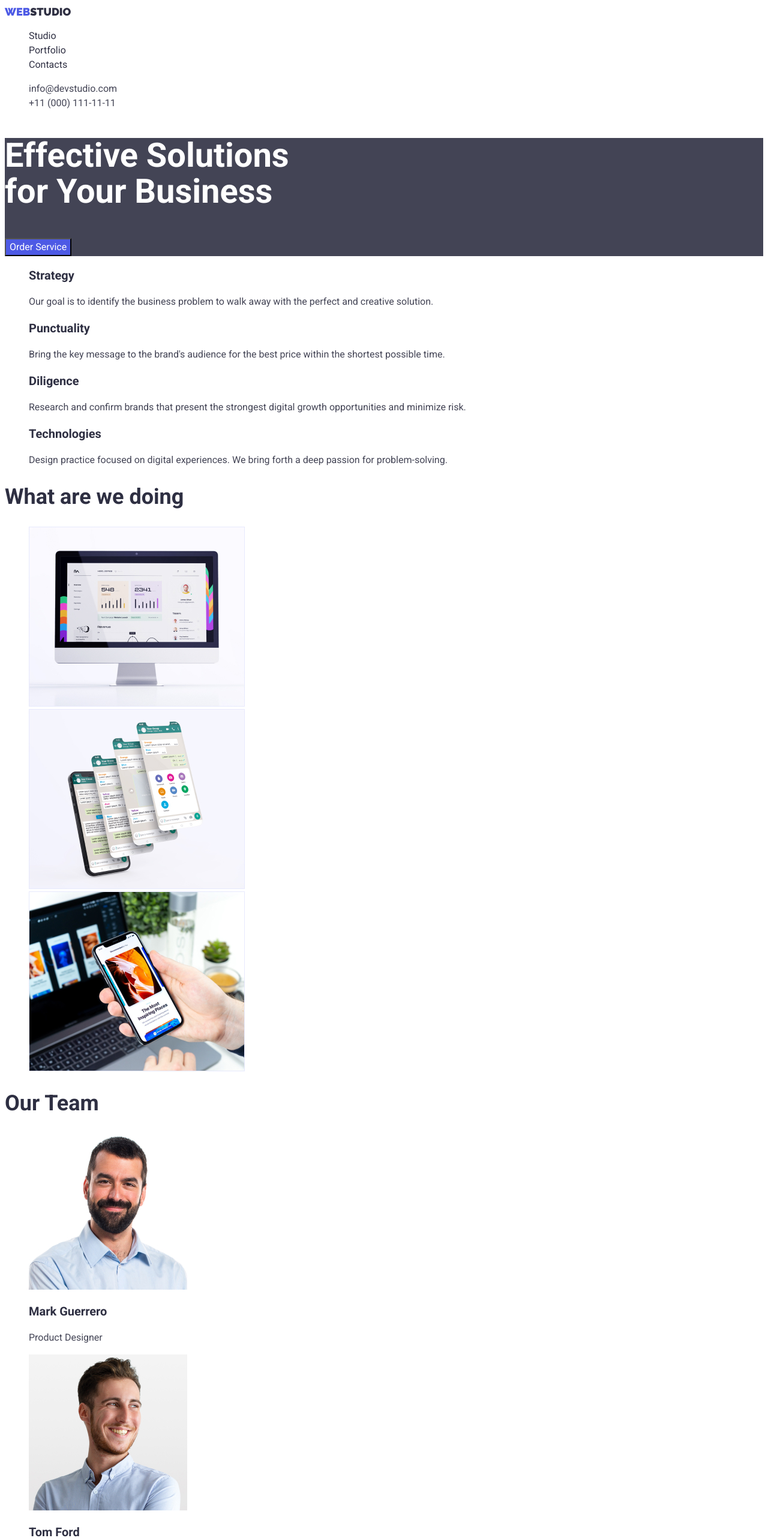
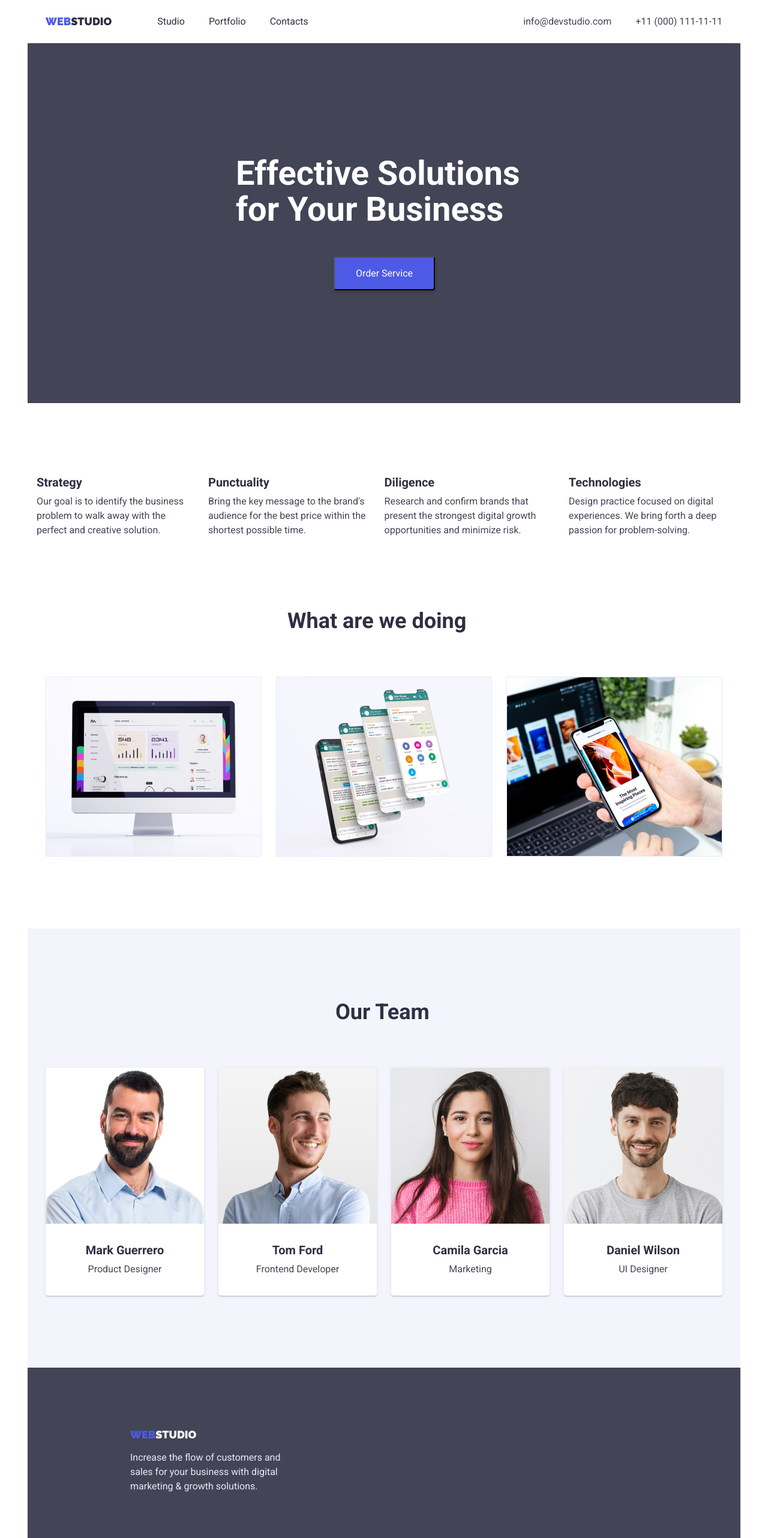
Before and after one commit to sergijgul/goit-markup-hw-03, a plain HTML site: page index.html in a window 1280 px wide. Shown: the top 2564 px of the page at 60% size. Drawn offline with Linux system fonts and the light colour scheme.

Commit message:
final-code

```diff
--- a/css/style.css
+++ b/css/style.css
@@ -11,14 +11,57 @@
 --title-btn-active-hover:#404BBF;
 --footer-text:#E7E9FC;
 }
+
+
 body{
 font-family: 'Roboto', sans-serif;
 color: var(--main-text-color);
 background-color: var(--main-bg-color);
+padding: 0;
+margin: 0;
 }
+
 ul{
 list-style: none;
+margin: 0;
+padding: 0;
 }
+
+h1,h2,h3,h4,h5,h6,p {
+margin: 0;
+}
+img{
+display: block;
+max-width: 100%;
+height: auto;
+}
+.container {
+max-width: 1158px;
+padding: 0 15px;
+margin: 0 auto;
+}
+.auth-nav{
+display: flex;
+gap: 40px;
+}
+
+.header-container{
+display: flex;
+align-items: center;
+box-sizing: border-box;
+height: 72px;
+left: 0px;
+top: 0px;
+background: var(--main-bg-color);
+border-bottom: 1px solid var(--footer-text);
+}
+
+.header-navigation{
+display: flex;
+align-items: center;
+margin-right: auto;
+}
+
 
 .logo{
 font-family: 'Raleway', sans-serif;
@@ -28,6 +71,7 @@ font-weight: 800px;
 font-size: 18px;
 line-height: 1.33;
 color: var(--main-text-color);
+margin-right: 76px;
 }
 .span-logo{
 font-family: 'Raleway', sans-serif;
@@ -37,6 +81,18 @@ font-weight: 800px;
 font-size: 18px;
 line-height: 1.33;
 color:var(--btn-text-color);
+}
+.site-nav{
+display: flex;
+}
+.site-nav .link{
+display: block;
+padding-top: 21px;
+padding-bottom: 21px;
+}
+
+.site-nav .items + .items {
+margin-left: 40px;
 }
 
 .studio{
@@ -77,6 +133,10 @@ font-style: normal;
 font-size: 16px;
 line-height: 1.5;
 color: var(--second-text-color);
+display: block;
+padding-top: 21px;
+padding-bottom: 21px;
+
 }
 .mail:hover,
 .mail:focus{
@@ -87,26 +147,49 @@ font-style: normal;
 font-size: 16px;
 line-height: 1.5;
 color: var(--second-text-color);
+display: block;
+padding-top: 21px;
+padding-bottom: 21px;
 }
 .phone:hover,
 .phone:focus{
 color: var(--btn-text-color);
 }
+.hero-section{
+height: 600px;
+background-color: var(--second-text-color);
+}
+
 .hero{
-background-color: var(--second-text-color);}
+
+}
 
 .title{
 font-size: 56px;
 line-height: 1.07;
 color:var(--title-text-color);
+max-width: 494px;
+padding-top: 188px;
+padding-left: 332px;
+padding-right: 332px;
 }
+
 .title-button{
+position: absolute;
 background-color:var(--btn-text-color);
 font-family: 'Roboto', sans-serif;
 font-style: normal;
 font-size: 16px;
 line-height: 1.5;
 color:var(--title-text-color);
+min-width: 169px;
+height: 56px;
+box-shadow: 0px 4px 4px rgba(0, 0, 0, 0.15);
+border-radius: 4px;
+padding: 0px;
+margin-top: 48px;
+margin-left: 495px;
+margin-right: 495px;
 }
 .title-button:hover,
 .title-button:focus{
@@ -114,13 +197,29 @@ cursor: pointer;
 background-color:var(--title-btn-active-hover);
 color: var(--title-text-color)
 }
-.none{
-display: none;
+.visually-hidden {
+    position: absolute;
+    width: 1px;
+    height: 1px;
+    margin: -1px;
+    border: 0;
+    padding: 0;
+    white-space: nowrap;
+    clip-path: inset(100%);
+    clip: rect(0 0 0 0);
+    overflow: hidden;
+}
+.list{
+display: flex;
+gap: 24px;
+padding-bottom: 120px;
+padding-top: 120px;
 }
 .post-title{
 font-size: 20px;
 line-height: 1.2;
 color:var(--main-text-color);
+padding-bottom: 8px;
 }
 .post-title-text{
 font-size: 16px;
@@ -128,37 +227,97 @@ line-height: 1.5;
 color: var(--second-text-color);
 }
 .images-title{
+max-width: 323px;
 font-size: 36px;
 line-height: 1.11;
 color: var(--main-text-color);
+margin-left: 418px;
 }
+
+
+.images{
+display: flex;
+gap: 24px;
+width: 1128px;
+padding-left: 15px;
+padding-right: 15px;
+padding-top: 72px;
+padding-bottom: 120px;
+}
+
+.team-section{
+    background-color: var(--btn-bg-color);
+    height: 732px;
+
+}
+
 .team-title{
 font-size: 36px;
 line-height: 1.11;
-color: var(--main-text-color)
+color: var(--main-text-color);
+padding-top: 120px;
+padding-bottom: 72px;
+padding-left: 498px;
+padding-right: 498px;
+}
+.team-card{
+    display: flex;
+    flex-direction: column;
+    align-items: center;
+    width: 264px;
+    height: 380px;
+    background: var(--main-bg-color);
+    box-shadow: 0px 1px 6px rgba(46, 47, 66, 0.08), 0px 1px 1px rgba(46, 47, 66, 0.16), 0px 2px 1px rgba(46, 47, 66, 0.08);
+    border-radius: 0px 0px 4px 4px;
 }
 .post-team-title{
+padding-top: 32px;
+padding-bottom: 8px;
 font-size: 20px;
 line-height: 1.2;
 color:var(--main-text-color);
 }
+
 .team-text{
 font-size: 16px;
 line-height: 1.5;
 color: var(--second-text-color);
 }
+.team{
+display: flex;
+gap: 24px;
+padding-left: 15px;
+padding-right: 15px;
+padding-bottom: 120px;
+
+}
+
+
 .logo-text{
 font-size: 16px;
 line-height: 1.5;
 color:var(--footer-text);
+}
+.button-portfolio{
+display: flex;
+gap: 24px;
+flex-direction: row;
+justify-content: center;
+align-items: center;
+padding-top: 96px;
+padding-bottom: 72px;
 }
 .button-all{
 background-color:var(--btn-bg-color);
 font-family: 'Roboto', sans-serif;
 font-style: normal;
 font-size: 16px;
+min-width: 69px;
+height: 48px;
 line-height: 1.5;
 color:var(--btn-text-color);
+border: 1px solid var(--footer-text);
+border-radius: 4px;
 }
 .button-all:hover,
 .button-all:focus{
@@ -166,13 +325,18 @@ cursor: pointer;
 background-color: var(--btn-bg-color-active);
 color: var(--btn-text-color-active);
 }
+
 .button-web{
 background-color:var(--btn-bg-color);
 font-family: 'Roboto', sans-serif;
 font-style: normal;
 font-size: 16px;
+min-width: 116px;
+height: 48px;
 line-height: 1.5;
 color:var(--btn-text-color);
+border: 1px solid var(--footer-text);
+border-radius: 4px;
 }
 .button-web:hover,
 .button-web:focus{
@@ -185,8 +349,12 @@ background-color:var(--btn-bg-color);
 font-family: 'Roboto', sans-serif;
 font-style: normal;
 font-size: 16px;
+min-width: 78px;
+height: 48px;
 line-height: 1.5;
 color:var(--btn-text-color);
+border: 1px solid var(--footer-text);
+border-radius: 4px;
 }
 .button-app:hover,
 .button-app:focus{
@@ -199,8 +367,12 @@ background-color:var(--btn-bg-color);
 font-family: 'Roboto', sans-serif;
 font-style: normal;
 font-size: 16px;
+min-width: 101px;
+height: 48px;
 line-height: 1.5;
 color:var(--btn-text-color);
+border: 1px solid var(--footer-text);
+border-radius: 4px;
 }
 .button-design:hover,
 .button-design:focus{
@@ -213,8 +385,12 @@ background-color:var(--btn-bg-color);
 font-family: 'Roboto', sans-serif;
 font-style: normal;
 font-size: 16px;
+min-width: 126px;
+height: 48px;
 line-height: 1.5;
 color:var(--btn-text-color);
+border: 1px solid var(--footer-text);
+border-radius: 4px;
 }
 .button-marketing:hover,
 .button-marketing:focus{
@@ -222,28 +398,64 @@ cursor: pointer;
 background-color: var(--btn-bg-color-active);
 color: var(--btn-text-color-active);
 }
+.portfolio-instrument{
+display: flex;
+flex-wrap: wrap;
+padding-bottom: 120px;
+}
+.flex-element{
+flex-basis: calc((100% - 48px) / 3);
+margin-right: 24px;
+margin-bottom: 48px;
+background: var(--main-bg-color);
+border: 1px solid var(--footer-text);
+}
+.flex-element:nth-child(3n){
+margin-right: 0;
+}
+.flex-element:nth-last-child(-n + 3){
+    margin-bottom: 0;
+}
+
 .post-images-title{
 font-size: 20px;
 line-height: 1.2;
 color:var(--main-text-color);
+padding-top: 32px;
+padding-bottom: 8px;
+padding-left: 16px;
 }
 .images-text{
 font-size: 16px;
 line-height: 1.5;
+padding-bottom: 32px;
+padding-left: 16px;
 color: var(--second-text-color);
 }
 .link{
-    text-decoration: none;
+text-decoration: none;
 }
 .footer{
-    background-color: var(--second-text-color);
+height: 310px;
+background-color: var(--second-text-color);
 }
 .logo-footer{
 font-family: 'Raleway', sans-serif;
 font-style: normal;
 text-transform: uppercase;
+display: block;
+width: 115px;
+height: 22px;
+padding-bottom: 16px;
 font-weight: 800px;
 font-size: 18px;
 line-height: 1.33;
 color: var(--main-bg-color);
 }
+.logo-text{
+max-width: 264px;
+}
+.footer-div{
+padding-top: 100px;
+padding-left: 156px;
+}
--- a/index.html
+++ b/index.html
@@ -12,29 +12,34 @@
   </head>
   <body>
     <header>
-      <nav>
+      <div class="container header-container">
+      <nav class="header-navigation">
         <a href="./index.html" class="logo link"> <span class="span-logo">Web</span>Studio </a>
-        <ul>
-          <li><a class="link studio" href="./index.html">Studio</a></li>
-          <li><a class="link portfolio" href="./portfolio.html">Portfolio</a></li>
-          <li><a class="link contacts" href="">Contacts</a></li>
+        <ul class="site-nav">
+          <li class="items"><a class="link studio" href="./index.html">Studio</a></li>
+          <li class="items"><a class="link portfolio" href="./portfolio.html">Portfolio</a></li>
+          <li class="items"><a class="link contacts" href="">Contacts</a></li>
         </ul>
       </nav>
       <address>
-        <ul>
+        <ul class="auth-nav">
           <li><a class="mail link" href="mailto:info@devstudio.com">info@devstudio.com</a></li>
           <li><a class="phone link" href="tel:+110001111111">+11 (000) 111-11-11</a></li>
         </ul>
       </address>
+    </div>
     </header>
     <main>
-      <section class="hero">
-        <h1 class="title">Effective Solutions <br>for Your Business</h1>
+      <section class="hero section">
+        <div class="hero-section container">
+        <h1 class="title">Effective Solutions for Your Business</h1>
         <button class="title-button" type="button">Order Service</button>
+      </div>
       </section>
-      <section>
-        <h2 class="none">List of requirements</h2>
-        <ul>
+      <section class="section">
+        <div class="container">
+        <h2 class="visually-hidden">List of requirements</h2>
+        <ul class="list">
           <li>
             <h3 class="post-title">Strategy</h3>
             <p class="post-title-text">
@@ -64,53 +69,60 @@
             </p>
           </li>
         </ul>
+      </div>
       </section>
-      <section>
+      <section class="section">
+        <div class="container">
         <h2 class="images-title">What are we doing</h2>
-        <ul>
-          <li>
+        <ul class="images">
+          <li class="images-element">
             <img src="./images/compucter.jpg" alt="computer" width="360" />
           </li>
-          <li>
+          <li class="images-element">
             <img src="./images/telefonchat.jpg" alt="phone chat" width="360" />
           </li>
-          <li>
+          <li class="images-element">
             <img src="./images/telefone.jpg" alt="phone" width="360" />
           </li>
         </ul>
+      </div>
       </section>
-      <section>
+      <section class="section">
+        <div class="container team-section">
         <h2 class="team-title">Our Team</h2>
-        <ul>
-          <li>
+        <ul class="team">
+          <li class="team-card">
             <img src="./images/imgmark.jpg" alt="Mark Guerrero" width="264" />
             <h3 class="post-team-title">Mark Guerrero</h3>
             <p class="team-text">Product Designer</p>
           </li>
-          <li>
+          <li class="team-card">
             <img src="./images/imgtom.jpg" alt="Tom Ford" width="264" />
             <h3 class="post-team-title">Tom Ford</h3>
             <p class="team-text">Frontend Developer</p>
           </li>
-          <li>
+          <li class="team-card">
             <img src="./images/imgcamila.jpg" alt="Camila Garcia" width="264" />
             <h3 class="post-team-title">Camila Garcia</h3>
             <p class="team-text">Marketing</p>
           </li>
-          <li>
+          <li class="team-card">
             <img src="./images/imgdaniel.jpg" alt="Daniel Wilson" width="264" />
             <h3 class="post-team-title">Daniel Wilson</h3>
             <p class="team-text">UI Designer</p>
           </li>
         </ul>
+      </div>
       </section>
     </main>
-    <footer class="footer">
+    <footer class="footer container">
+      <div class="footer-div">
       <a href="./index.html" class="logo-footer link"> <span class="span-logo">Web</span>Studio </a>
       <p class="logo-text">
         Increase the flow of customers and sales for your business with digital
         marketing & growth solutions.
       </p>
+    </div>
     </footer>
   </body>
 </html>
--- a/portfolio.html
+++ b/portfolio.html
@@ -4,6 +4,10 @@
     <meta charset="UTF-8" />
     <meta http-equiv="X-UA-Compatible" content="IE=edge" />
     <meta name="viewport" content="width=device-width, initial-scale=1.0" />
+    <link
+    rel="stylesheet"
+    href="https://cdnjs.cloudflare.com/ajax/libs/modern-normalize/1.0.0/modern-normalize.min.css"
+  />
     <link href="./css/style.css" rel="stylesheet" />
     <link rel="preconnect" href="https://fonts.googleapis.com">
     <link rel="preconnect" href="https://fonts.gstatic.com" crossorigin>
@@ -12,89 +16,92 @@
   </head>
   <body>
     <header>
-      <nav>
+      <div class="container header-container">
+        <nav class="header-navigation">
           <a href="./index.html" class="logo link"> <span class="span-logo">Web</span>Studio </a>
-        <ul>
-          <li><a class="link studio" href="./index.html">Studio</a></li>
-          <li><a class="link portfolio" href="./portfolio.html">Portfolio</a></li>
-          <li><a class="link contacts" href="">Contacts</a></li>
+          <ul class="site-nav">
+            <li class="items"><a class="link studio" href="./index.html">Studio</a></li>
+            <li class="items"><a class="link portfolio" href="./portfolio.html">Portfolio</a></li>
+            <li class="items"><a class="link contacts" href="">Contacts</a></li>
           </ul>
         </nav>
         <address>
-        <ul>
+          <ul class="auth-nav">
             <li><a class="mail link" href="mailto:info@devstudio.com">info@devstudio.com</a></li>
             <li><a class="phone link" href="tel:+110001111111">+11 (000) 111-11-11</a></li>
           </ul>
         </address>
+      </div>
     </header>
     <main>
-        <section>
-          <h1 class="none">List of works</h1>
-            <ul>
+        <section class="section">
+          <div class="container">
+          <h1 class="visually-hidden">List of works</h1>
+          <ul class="button-portfolio">
                 <li><button class="button-all" type="button">All</button></li>
                 <li><button class="button-web" type="button">Web Site</button></li>
                 <li><button class="button-app" type="button">App</button></li>
                 <li><button class="button-design" type="button">Design</button></li>
                 <li><button class="button-marketing" type="button">Marketing</button></li>
             </ul>
-        <ul>
-            <li>
+        <ul class="portfolio-instrument">
+              <li class="flex-element">
               <a href="" class="link">
                 <img src="./images/imgbanking.jpg" alt="Banking App" width="360" />
                 <h2 class="post-images-title">Banking App Interface Concept</h2>
                 <p class="images-text">App</p>
               </a>
             </li>
-            <li>
+            <li class="flex-element">
               <a href="" class="link">
               <img src="./images/imgcashless.jpg" alt="Payment" width="360" />
                 <h2 class="post-images-title">Cashless Payment</h2>
                 <p class="images-text">Marketing</p>
               </a>
               </li>
-            <li>
+            <li class="flex-element">
               <a href="" class="link">
               <img src="./images/imgmeditalon.jpg" alt="App" width="360" />
                 <h2 class="post-images-title">Meditaion App</h2>
                 <p class="images-text">App</p>
               </a>
               </li>
-            <li>
+            <li class="flex-element">
               <a href="" class="link">
               <img src="./images/imgtaxi.jpg" alt="taxi" width="360" />
                 <h2 class="post-images-title">Taxi Service</h2>
                 <p class="images-text">Marketing</p>
               </a>
             </li>
-            <li>
+            <li class="flex-element">
               <a href="" class="link">
               <img src="./images/imgscreen.jpg" alt="Screen Illustrations" width="360" />
                 <h2 class="post-images-title">Screen Illustrations</h2>
                 <p class="images-text">Design</p>
               </a>
             </li>
-            <li>
+            <li class="flex-element">
               <a href="" class="link">
               <img src="./images/imgonline.jpg" alt="smile women" width="360" />
                 <h2 class="post-images-title">Online Courses</h2>
                 <p class="images-text">Marketing</p>
               </a>
             </li>
-            <li>
+            <li class="flex-element">
               <a href="" class="link">
               <img src="./images/imginstagram.jpg" alt="instagram pages" width="360" />
                 <h2 class="post-images-title">Instagram Stories Concept</h2>
                 <p class="images-text">Design</p>
               </a>
             </li>
-            <li>
+            <li class="flex-element">
               <a href="" class="link">
             <img src="./images/imgorganic.jpg" alt="women with fruits" width="360" />
                 <h2 class="post-images-title">Organic Food</h2>
                 <p class="images-text">Web Site</p>
               </a>
             </li>
-        <li>
+        <li class="flex-element">
           <a href="" class="link">
           <img src="./images/imgcoffee.jpg" alt="coffee and milk" width="360" />
             <h2 class="post-images-title">Fresh Coffee</h2>
@@ -102,14 +109,17 @@
           </a>
         </li>
         </ul>
+      </div>
       </section>
     </main>
-    <footer class="footer">
+    <footer class="footer container">
+      <div class="footer-div">
       <a href="./index.html" class="logo-footer link"> <span class="span-logo">Web</span>Studio </a>
       <p class="logo-text">
         Increase the flow of customers and sales for your business with digital
         marketing & growth solutions.
       </p>
+    </div>
     </footer>
   </body>
 </html>
```
Lines whose indentation alone changed are shown as unchanged.
